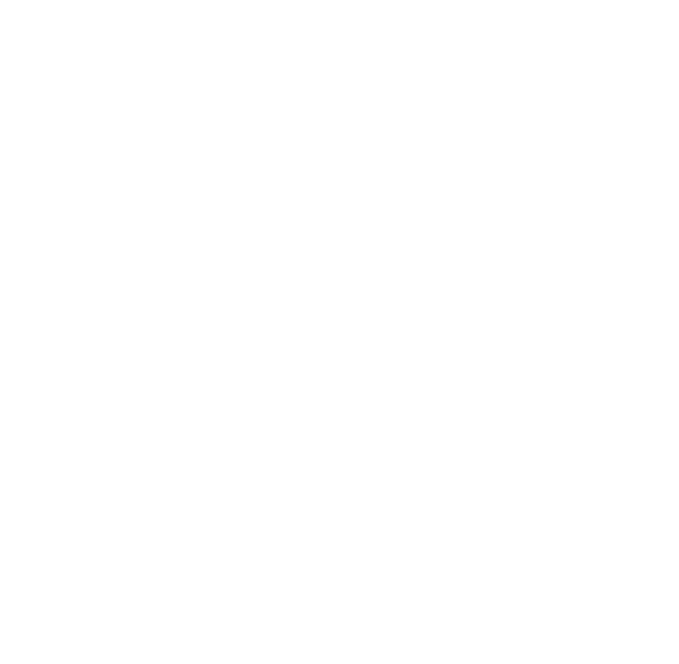
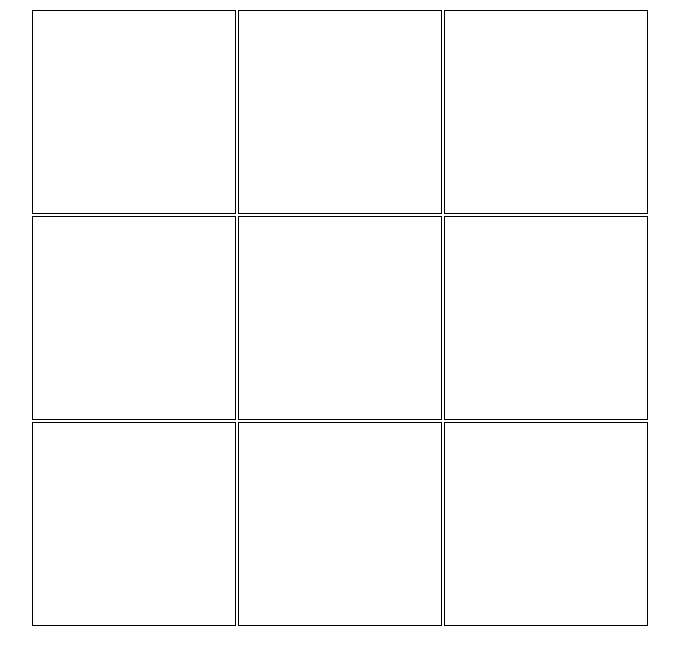
Before and after one commit to MohammedMotar00/mandatory-js-2, a plain HTML site: page index.html in a window 1280 px wide. Shown: the whole page, without its empty margins (300-979 px from the left). Drawn offline with nearby package versions, Linux system fonts and the light colour scheme.

Commit message:
change of plans :)

```diff
--- a/index.html
+++ b/index.html
@@ -4,11 +4,29 @@
     <meta charset="UTF-8">
     <meta name="viewport" content="width=device-width, initial-scale=1.0">
     <meta http-equiv="X-UA-Compatible" content="ie=edge">
-    <title>TicTacToe</title>
+    <title>tic</title>
     <link rel="stylesheet" href="style.css">
+    <script src="https://code.jquery.com/jquery-3.4.1.min.js" integrity="sha256-CSXorXvZcTkaix6Yvo6HppcZGetbYMGWSFlBw8HfCJo=" crossorigin="anonymous"></script>
     <script src="js.js" defer></script>
 </head>
 <body>
-
+    <span id="msg"></span>
+    <table>
+        <tr>
+            <td class="box" id="b1"></td>
+            <td class="box" id="b2"></td>
+            <td class="box" id="b3"></td>
+        </tr>
+        <tr>
+            <td class="box" id="b4"></td>
+            <td class="box" id="b5"></td>
+            <td class="box" id="b6"></td>
+        </tr>
+        <tr>
+            <td class="box" id="b7"></td>
+            <td class="box" id="b8"></td>
+            <td class="box" id="b9"></td>
+        </tr>
+    </table>
 </body>
 </html>
--- a/style.css
+++ b/style.css
@@ -0,0 +1,15 @@
+table {
+    margin:auto;
+}
+
+td {
+    width: 200px;
+    height: 200px;
+    border: 1px solid;
+}
+
+.box {
+    text-align: center;
+    font-size: 40px;
+    font-family: verdana;
+}
```
